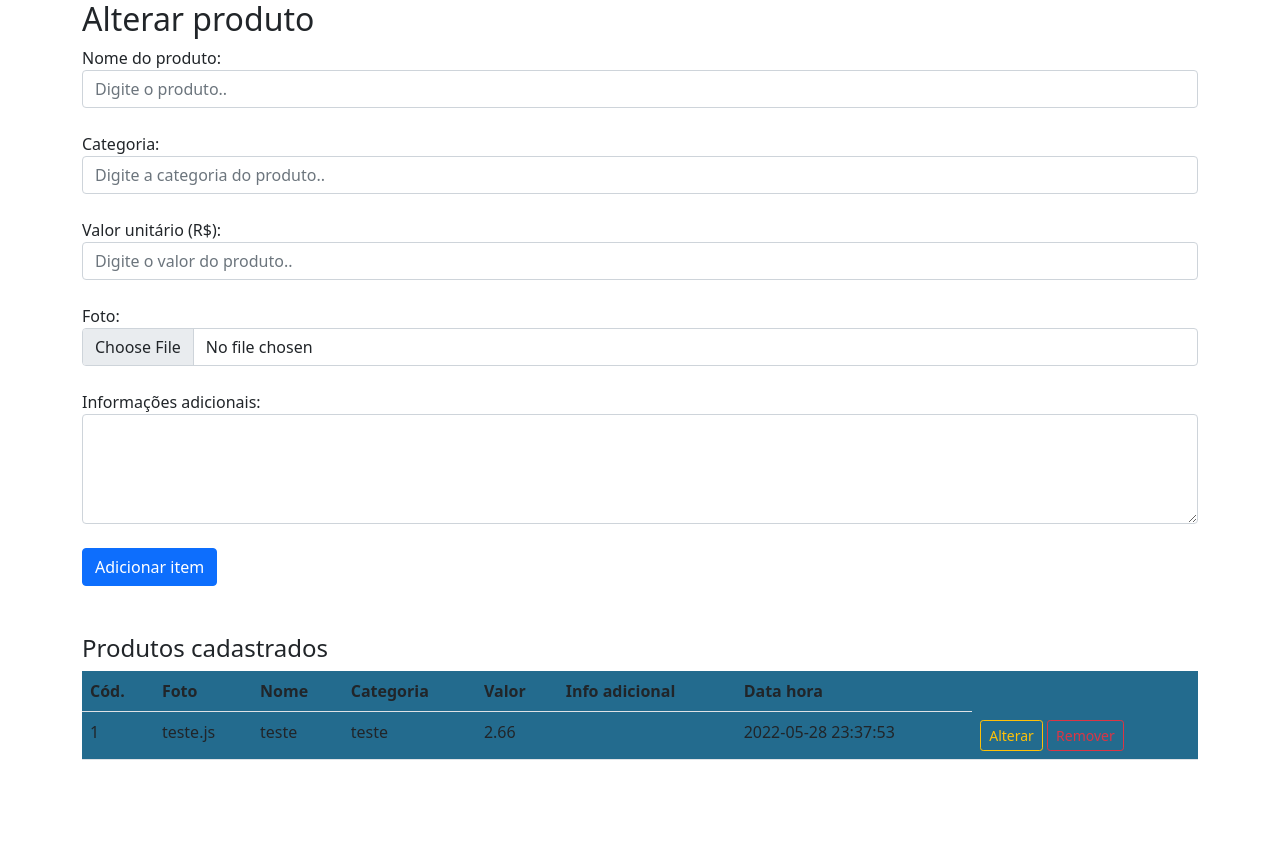
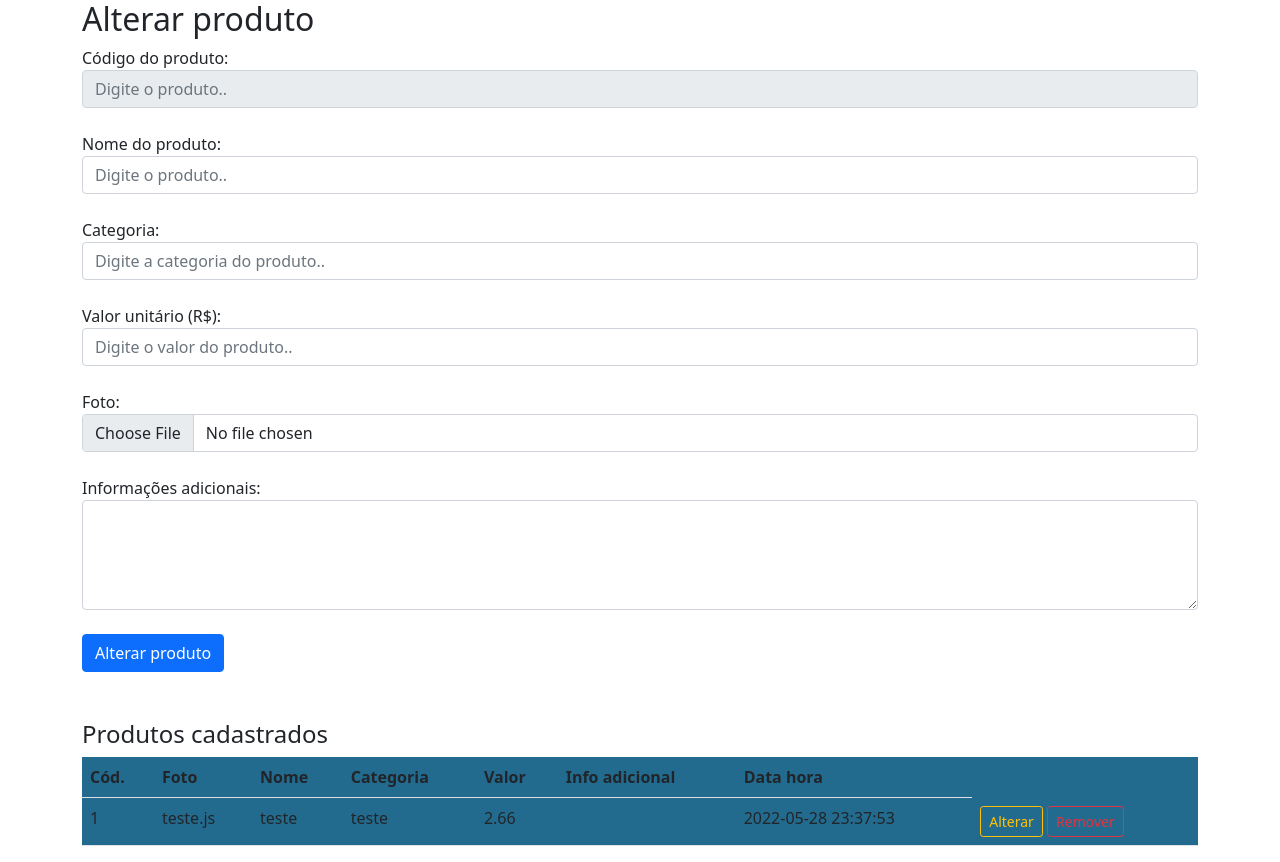
Before and after one commit to AdrianKauling/Restaurante_php, a PHP site: page /produto_form_alterar.php in a window 1280 px wide. Before the commit the page ends 760 px from the top, so only its background shows below. Run offline with PHP 8.4, Linux system fonts and the light colour scheme; data comes from the database, SQL or seed files in the repository; data that the repository does not hold is empty.

Commit message:
CRUD de produtos feito.

```diff
--- a/produto_form_alterar.php
+++ b/produto_form_alterar.php
@@ -12,13 +12,20 @@
 <body>
     <div class="container">
         <h2>Alterar produto</h2>
-        <form action="cadastrar_produto.php" method="POST" id="form_cadastro_produto">
         <?php
             if(isset($_GET['cod_produto']) && $_GET['cod_produto'] > 0){
                 $cod_produto = $_GET['cod_produto'];
                 include 'selecionar_produto.php';
             }
         ?>
+        <form action="alterar_produto.php" method="POST" id="form_cadastro_produto">
+
+            <div class="form-group">
+                <label for="codigo_produto">Código do produto:</label>
+                <input type="text" required  value="<?= $produtos[0]['codigo'];?>" class="form-control" id="codigo_produto" name="codigo_produto" aria-describedby="nomeHelp" readonly placeholder="Digite o produto..">
+            </div>
+            <br>
+
             <div class="form-group">
                 <label for="nome_produto">Nome do produto:</label>
                 <input type="text" required  value="<?= $produtos[0]['nome'];?>" class="form-control" id="nome_produto" name="nome_produto" aria-describedby="nomeHelp" placeholder="Digite o produto..">
@@ -48,7 +55,7 @@
                 <textarea id="info_produto" class="form-control" name="info_produto" rows="4"><?= $produtos[0]['info_adicional'];?></textarea>
             </div>
             <br>
-            <button type="submit" class="btn btn-primary">Adicionar item</button>
+            <button type="submit" class="btn btn-primary">Alterar produto</button>
             <br>
             <br>
             <?php if (isset($resultado_consulta)) : ?>
--- a/selecionar_produto.php
+++ b/selecionar_produto.php
@@ -20,6 +20,6 @@
     catch(PDOException $e) {
         // $e->getMessage();
         $resultado_consulta['style'] = 'alert-danger';
-        $resultado_consulta['msg'] = 'Falha ao cadastrar item: ' . $e->getMessage();
+        $resultado_consulta['msg'] = 'Falha ao buscar item: ' . $e->getMessage();
     }
 ?>
```
Also changed, not shown: alterar_produto.php (+13 -6 lines). Lines whose indentation alone changed are shown as unchanged.
